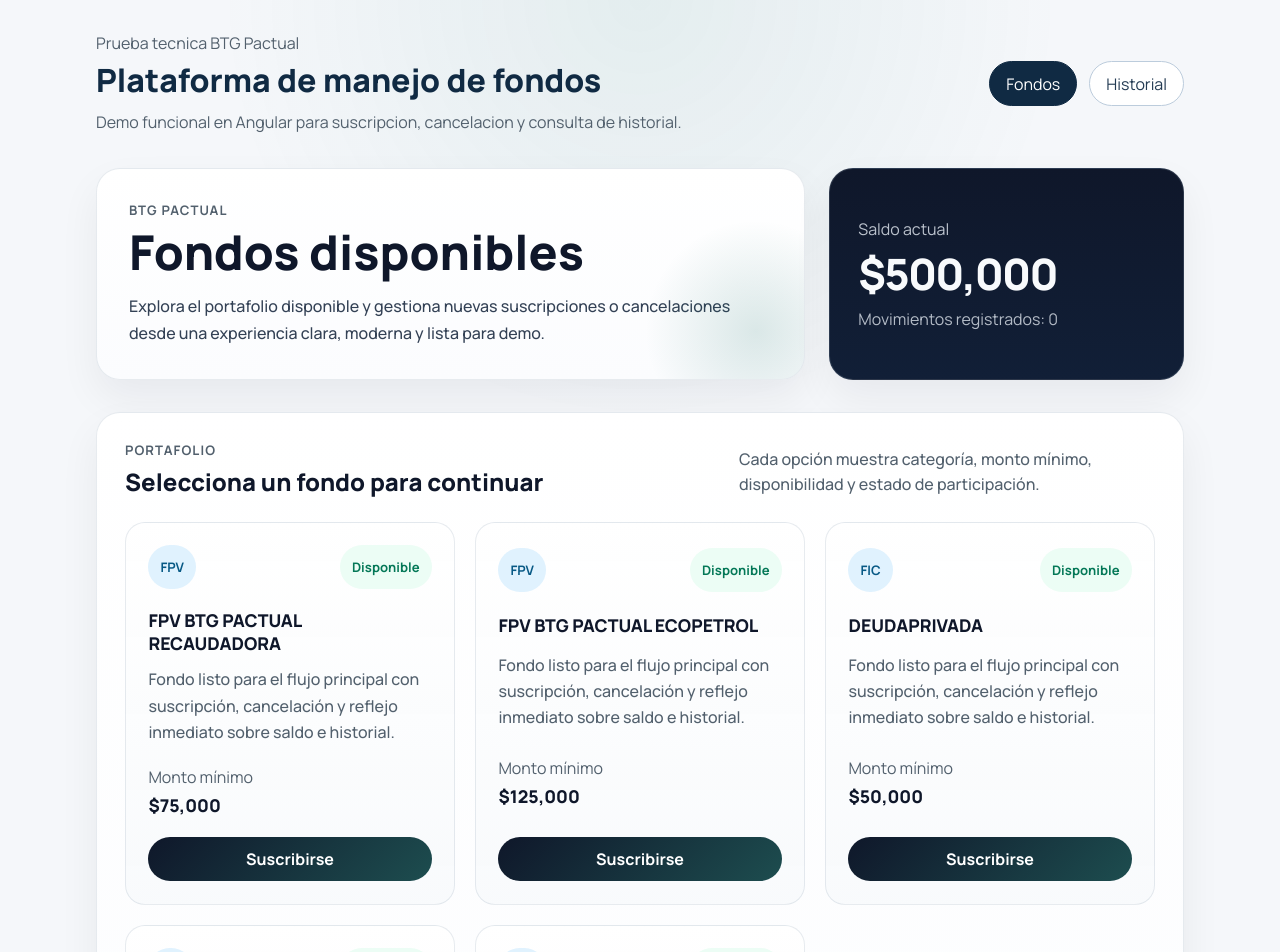
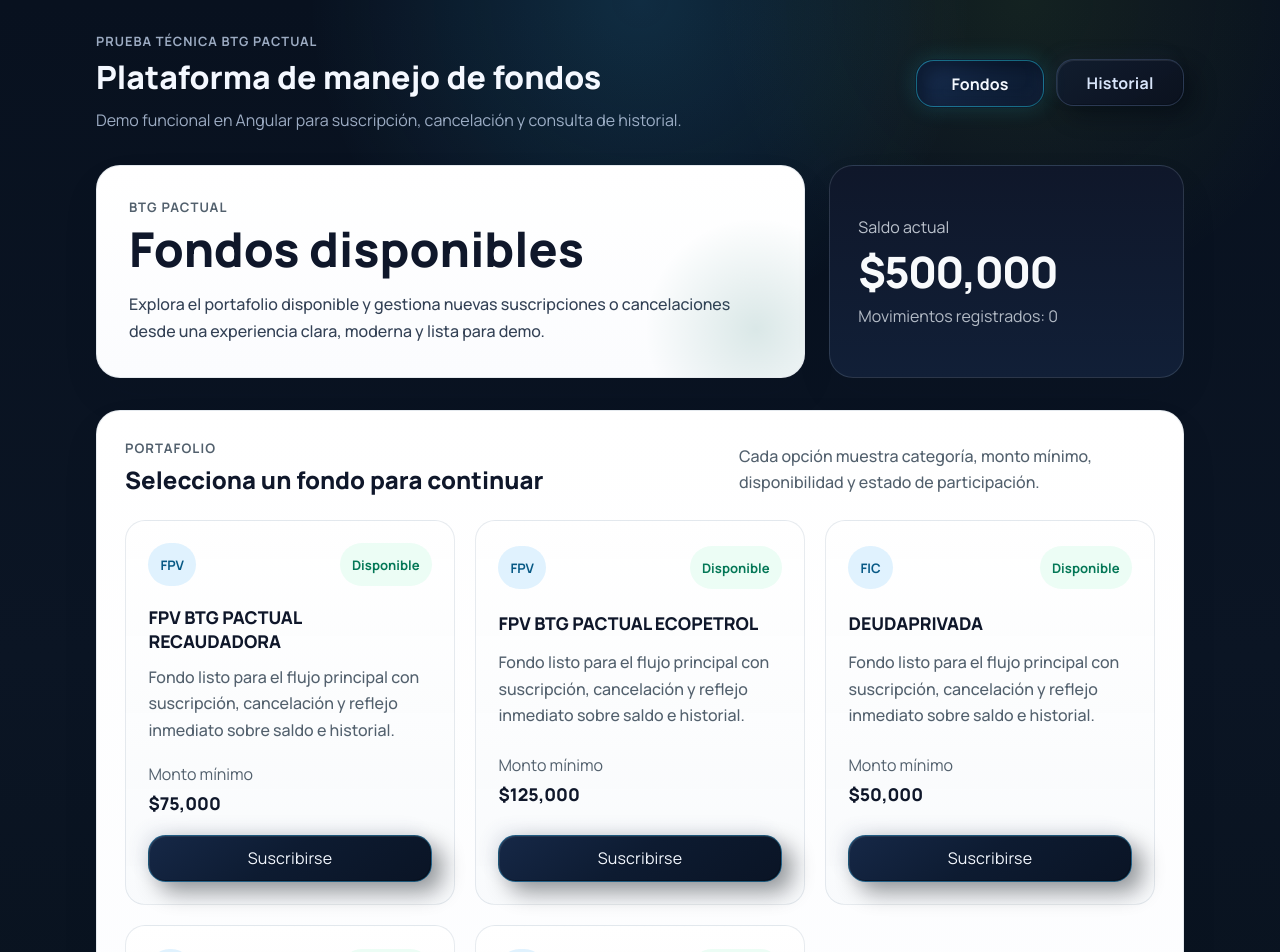
Before and after one commit to dienton82/btg-funds-app, an Angular app: page /funds in a window 1280 px wide. Shown: the top 952 px of the page. Built offline with nearby package versions, Linux system fonts and the light colour scheme.

Commit message:
refactor: unify button system with global dark neumorphism UI

```diff
--- a/src/app/app.html
+++ b/src/app/app.html
@@ -1,26 +1,26 @@
 <div class="app-shell">
   <header class="app-shell__header">
     <div>
-      <p class="app-shell__eyebrow">Prueba tecnica BTG Pactual</p>
+      <p class="app-shell__eyebrow">Prueba técnica BTG Pactual</p>
       <h1 class="app-shell__title">Plataforma de manejo de fondos</h1>
       <p class="app-shell__subtitle">
-        Demo funcional en Angular para suscripcion, cancelacion y consulta de historial.
+        Demo funcional en Angular para suscripción, cancelación y consulta de historial.
       </p>
     </div>
 
-    <nav class="app-shell__nav" aria-label="Navegacion principal">
+    <nav class="app-shell__nav" aria-label="Navegación principal">
       <a
         routerLink="/funds"
-        routerLinkActive="app-shell__link--active"
+        routerLinkActive="app-shell__link--active ui-button--active"
         [routerLinkActiveOptions]="{ exact: true }"
-        class="app-shell__link"
+        class="app-shell__link ui-button ui-button--outline"
       >
         Fondos
       </a>
       <a
         routerLink="/transactions"
-        routerLinkActive="app-shell__link--active"
-        class="app-shell__link"
+        routerLinkActive="app-shell__link--active ui-button--active"
+        class="app-shell__link ui-button ui-button--outline"
       >
         Historial
       </a>
--- a/src/app/app.scss
+++ b/src/app/app.scss
@@ -2,9 +2,10 @@
   display: block;
   min-height: 100vh;
   background:
-    radial-gradient(circle at top, rgba(15, 118, 110, 0.08), transparent 28%),
-    #f5f7fa;
-  color: #102a43;
+    radial-gradient(circle at top, rgba(56, 189, 248, 0.16), transparent 22%),
+    radial-gradient(circle at 80% 0%, rgba(163, 230, 53, 0.08), transparent 18%),
+    linear-gradient(180deg, #08111f 0%, #0b1524 48%, #07111b 100%);
+  color: #d8e6fb;
   font-family: 'Manrope', 'Segoe UI', sans-serif;
 }
 
@@ -15,8 +16,7 @@
 }
 
 :focus-visible {
-  outline: 3px solid rgba(37, 99, 235, 0.3);
-  outline-offset: 2px;
+  outline: 0;
 }
 
 .app-shell {
@@ -36,20 +36,26 @@
 .app-shell__eyebrow,
 .app-shell__subtitle {
   margin: 0;
-  color: #52606d;
+  color: rgba(199, 215, 241, 0.78);
 }
 
 .app-shell__eyebrow {
-  margin-bottom: 0.25rem;
+  margin-bottom: 0.3rem;
+  letter-spacing: 0.08em;
+  text-transform: uppercase;
+  font-size: 0.8rem;
+  font-weight: 700;
 }
 
 .app-shell__title {
   margin: 0;
+  color: #f4f8ff;
   font-weight: 800;
+  text-shadow: 0 1px 0 rgba(0, 0, 0, 0.22);
 }
 
 .app-shell__subtitle {
-  margin-top: 0.5rem;
+  margin-top: 0.55rem;
   max-width: 42rem;
   line-height: 1.6;
 }
@@ -61,26 +67,14 @@
 }
 
 .app-shell__link {
-  text-decoration: none;
-  color: #243b53;
-  padding: 0.65rem 1rem;
-  border-radius: 999px;
-  border: 1px solid #bcccdc;
-  background: #ffffff;
-  transition: background 160ms ease, border-color 160ms ease, color 160ms ease;
+  min-width: 8rem;
 }
 
-.app-shell__link:hover {
-  border-color: #94a3b8;
-  background: #f8fafc;
-  color: #243b53;
-}
-
-.app-shell__link--active,
-.app-shell__link--active:hover {
-  background: #102a43;
-  border-color: #102a43;
-  color: #ffffff;
+.app-shell__link--active {
+  --ui-button-bg: linear-gradient(145deg, #1a3156 0%, #10223d 48%, #0b182c 100%);
+  --ui-button-border-color: rgba(34, 211, 238, 0.42);
+  --ui-button-fg: #f3f8ff;
+  --ui-button-glow: 0 0 22px rgba(34, 211, 238, 0.18);
 }
 
 .app-shell__content {
--- a/src/app/features/funds/pages/funds-page/funds-page.component.html
+++ b/src/app/features/funds/pages/funds-page/funds-page.component.html
@@ -40,7 +40,7 @@
       <div class="cancel-dialog__actions">
         <button
           type="button"
-          class="button button--ghost"
+          class="button ui-button ui-button--outline"
           (click)="onDismissCancellation()"
           [disabled]="vm.isActionProcessing"
         >
@@ -48,7 +48,7 @@
         </button>
         <button
           type="button"
-          class="button button--danger"
+          class="button ui-button ui-button--danger"
           (click)="onConfirmCancellation({ fundId: fund.id })"
           [disabled]="vm.isActionProcessing"
         >
@@ -147,7 +147,7 @@
         <ng-container *ngIf="vm.subscribedFundIds.has(fund.id); else subscribeAction">
           <button
             type="button"
-            class="fund-card__action fund-card__action--secondary"
+            class="fund-card__action ui-button ui-button--danger"
             (click)="onRequestCancellation(fund)"
             [attr.aria-label]="'Cancelar participación en ' + formatFundName(fund.name)"
             [disabled]="vm.isActionProcessing"
@@ -159,7 +159,7 @@
         <ng-template #subscribeAction>
           <button
             type="button"
-            class="fund-card__action"
+            class="fund-card__action ui-button ui-button--primary"
             (click)="onSubscribe(fund)"
             [attr.aria-label]="'Suscribirse al fondo ' + formatFundName(fund.name)"
             [disabled]="vm.isActionProcessing"
--- a/src/app/features/funds/pages/funds-page/funds-page.component.scss
+++ b/src/app/features/funds/pages/funds-page/funds-page.component.scss
@@ -118,9 +118,9 @@
   left: 50%;
   width: min(calc(100vw - 2rem), 42rem);
   border-radius: 1.4rem;
-  border: 1px solid rgba(148, 163, 184, 0.22);
-  box-shadow: 0 24px 60px rgba(15, 23, 42, 0.18);
-  backdrop-filter: blur(14px);
+  border: 1px solid rgba(103, 138, 192, 0.18);
+  box-shadow: 0 24px 60px rgba(2, 6, 16, 0.3);
+  backdrop-filter: blur(16px);
 }
 
 .feedback-toast {
@@ -130,8 +130,8 @@
   display: grid;
   gap: 0.25rem;
   padding: 0.9rem 1.05rem;
-  background: linear-gradient(180deg, rgba(240, 253, 248, 0.96) 0%, rgba(236, 253, 245, 0.96) 100%);
-  border-color: rgba(12, 104, 92, 0.24);
+  background: linear-gradient(180deg, rgba(12, 24, 36, 0.94) 0%, rgba(8, 18, 28, 0.94) 100%);
+  border-color: rgba(34, 211, 238, 0.2);
 }
 
 .feedback-toast__body {
@@ -140,46 +140,29 @@
 }
 
 .feedback-toast__eyebrow {
-  color: #0f766e;
+  color: #67e8f9;
 }
 
 .feedback-toast__message {
   font-size: 0.98rem;
   line-height: 1.45;
   font-weight: 700;
-  color: #166534;
+  color: #f5fbff;
 }
 
 .feedback-toast--error {
-  background: linear-gradient(180deg, rgba(255, 247, 247, 0.96) 0%, rgba(255, 241, 242, 0.96) 100%);
-  border-color: rgba(190, 24, 93, 0.18);
+  background: linear-gradient(180deg, rgba(37, 22, 18, 0.96) 0%, rgba(26, 16, 13, 0.96) 100%);
+  border-color: rgba(251, 146, 60, 0.22);
 }
 
 .feedback-toast--error .feedback-toast__eyebrow,
 .feedback-toast--error .feedback-toast__message {
-  color: #9f1239;
+  color: #fed7aa;
 }
 
 .button,
 .fund-card__action {
-  min-height: 2.75rem;
-  padding: 0.65rem 0.95rem;
-  border: 0;
-  border-radius: 999px;
-  cursor: pointer;
-  transition: transform 160ms ease, opacity 160ms ease, box-shadow 160ms ease, background-color 160ms ease,
-    color 160ms ease, border-color 160ms ease;
-}
-
-.button:hover:not(:disabled),
-.fund-card__action:hover:not(:disabled) {
-  transform: translateY(-1px);
-}
-
-.button:disabled,
-.fund-card__action:disabled {
-  cursor: wait;
-  opacity: 0.72;
+  width: 100%;
 }
 
 .cancel-overlay {
@@ -195,8 +178,8 @@
   position: absolute;
   inset: 0;
   border: 0;
-  background: rgba(15, 23, 42, 0.28);
-  backdrop-filter: blur(8px);
+  background: rgba(5, 11, 21, 0.56);
+  backdrop-filter: blur(10px);
 }
 
 .cancel-dialog {
@@ -204,19 +187,24 @@
   z-index: 1;
   transform: translate(-50%, -50%);
   padding: 1.4rem;
-  background: linear-gradient(180deg, rgba(255, 250, 241, 0.98) 0%, rgba(255, 247, 237, 0.98) 100%);
-  border-color: rgba(180, 83, 9, 0.2);
+  background: linear-gradient(180deg, rgba(15, 24, 39, 0.98) 0%, rgba(9, 17, 29, 0.98) 100%);
+}
+
+.cancel-dialog__eyebrow {
+  color: rgba(251, 191, 36, 0.82);
 }
 
 .cancel-dialog__title {
   margin-top: 0.35rem;
   font-size: 1.4rem;
   font-weight: 800;
+  color: #f4f8ff;
 }
 
 .cancel-dialog__copy {
   margin-top: 0.6rem;
   line-height: 1.6;
+  color: rgba(203, 213, 225, 0.8);
 }
 
 .cancel-dialog__actions {
@@ -224,26 +212,6 @@
   gap: 0.75rem;
   flex-wrap: wrap;
   margin-top: 1.25rem;
-}
-
-.button--ghost {
-  background: rgba(255, 255, 255, 0.88);
-  color: #102a43;
-  border: 1px solid #cbd5e1;
-  font-weight: 700;
-}
-
-.button--ghost:hover:not(:disabled) {
-  background: #ffffff;
-  border-color: #94a3b8;
-  color: #0f172a;
-  box-shadow: 0 10px 24px rgba(15, 23, 42, 0.08);
-}
-
-.button--danger {
-  background: linear-gradient(135deg, #7f1d1d 0%, #b91c1c 100%);
-  color: #ffffff;
-  font-weight: 700;
 }
 
 .catalog {
@@ -369,21 +337,7 @@
 }
 
 .fund-card__action {
-  width: 100%;
-  justify-self: stretch;
   align-self: end;
-  background: linear-gradient(135deg, #0f172a 0%, #1d4d4f 100%);
-  color: #ffffff;
-  font-weight: 700;
-}
-
-.fund-card__action:active {
-  transform: translateY(0);
-  opacity: 0.94;
-}
-
-.fund-card__action--secondary {
-  background: linear-gradient(135deg, #7f1d1d 0%, #b91c1c 100%);
 }
 
 @media (min-width: 1180px) {
@@ -448,8 +402,4 @@
   .cancel-dialog {
     width: min(calc(100vw - 1.25rem), 100%);
   }
-
-  .button {
-    width: 100%;
-  }
 }
--- a/src/styles.scss
+++ b/src/styles.scss
@@ -1,5 +1,16 @@
 :root {
   font-family: 'Manrope', 'Segoe UI', sans-serif;
+  --ui-button-radius: 1.1rem;
+  --ui-button-border: rgba(144, 177, 255, 0.16);
+  --ui-button-text: #eaf2ff;
+  --ui-button-shadow: 10px 10px 22px rgba(2, 6, 15, 0.42), -7px -7px 16px rgba(60, 82, 130, 0.08),
+    inset 1px 1px 0 rgba(255, 255, 255, 0.08), inset -1px -1px 0 rgba(7, 13, 24, 0.55);
+  --ui-button-shadow-hover: 12px 12px 28px rgba(2, 6, 15, 0.45), -8px -8px 18px rgba(80, 110, 168, 0.09),
+    inset 1px 1px 0 rgba(255, 255, 255, 0.1), 0 0 0 1px rgba(96, 165, 250, 0.18), 0 0 18px rgba(34, 211, 238, 0.12);
+  --ui-button-shadow-pressed: inset 8px 8px 16px rgba(2, 6, 15, 0.46), inset -6px -6px 14px rgba(72, 98, 154, 0.08),
+    0 0 0 1px rgba(15, 23, 42, 0.62);
+  --ui-button-focus-ring: 0 0 0 2px rgba(8, 13, 25, 0.92), 0 0 0 5px rgba(34, 211, 238, 0.24),
+    0 0 18px rgba(34, 211, 238, 0.22);
 }
 
 html {
@@ -12,6 +23,7 @@
   margin: 0;
   font-family: inherit;
   text-rendering: optimizeLegibility;
+  background: #07111f;
 }
 
 button,
@@ -19,6 +31,93 @@
 select,
 textarea {
   font: inherit;
+}
+
+:where(.ui-button) {
+  --ui-button-bg: linear-gradient(145deg, #162238 0%, #0c1423 100%);
+  --ui-button-border-color: var(--ui-button-border);
+  --ui-button-fg: var(--ui-button-text);
+  --ui-button-glow: 0 0 20px rgba(34, 211, 238, 0.1);
+  appearance: none;
+  display: inline-flex;
+  align-items: center;
+  justify-content: center;
+  gap: 0.55rem;
+  min-height: 2.85rem;
+  padding: 0.72rem 1.15rem;
+  border-radius: var(--ui-button-radius);
+  border: 1px solid var(--ui-button-border-color);
+  background: var(--ui-button-bg);
+  box-shadow: var(--ui-button-shadow);
+  color: var(--ui-button-fg);
+  text-decoration: none;
+  font-weight: 700;
+  letter-spacing: 0.01em;
+  text-shadow: 0 1px 0 rgba(0, 0, 0, 0.22);
+  transition:
+    transform 180ms ease,
+    box-shadow 180ms ease,
+    border-color 180ms ease,
+    background 180ms ease,
+    color 180ms ease,
+    opacity 180ms ease;
+}
+
+:where(.ui-button):hover:not(:disabled) {
+  transform: translateY(-1px);
+  box-shadow: var(--ui-button-shadow-hover), var(--ui-button-glow);
+}
+
+:where(.ui-button):active:not(:disabled),
+:where(.ui-button.ui-button--active) {
+  transform: translateY(1px);
+  box-shadow: var(--ui-button-shadow-pressed), var(--ui-button-glow);
+}
+
+:where(.ui-button):focus-visible {
+  outline: 0;
+  box-shadow: var(--ui-button-shadow-hover), var(--ui-button-focus-ring), var(--ui-button-glow);
+}
+
+:where(.ui-button):disabled {
+  cursor: not-allowed;
+  opacity: 0.55;
+  box-shadow: 8px 8px 18px rgba(2, 6, 15, 0.28), inset 1px 1px 0 rgba(255, 255, 255, 0.04);
+  text-shadow: none;
+}
+
+:where(.ui-button--primary) {
+  --ui-button-bg: linear-gradient(145deg, #162847 0%, #0d1b31 48%, #0a1425 100%);
+  --ui-button-border-color: rgba(56, 189, 248, 0.38);
+  --ui-button-fg: #f2f7ff;
+  --ui-button-glow: 0 0 22px rgba(34, 211, 238, 0.14);
+}
+
+:where(.ui-button--secondary) {
+  --ui-button-bg: linear-gradient(145deg, #15272a 0%, #10211f 45%, #0c1718 100%);
+  --ui-button-border-color: rgba(163, 230, 53, 0.28);
+  --ui-button-fg: #edf8d6;
+  --ui-button-glow: 0 0 18px rgba(163, 230, 53, 0.12);
+}
+
+:where(.ui-button--outline) {
+  --ui-button-bg: linear-gradient(145deg, rgba(18, 29, 47, 0.96) 0%, rgba(11, 18, 31, 0.98) 100%);
+  --ui-button-border-color: rgba(129, 161, 214, 0.24);
+  --ui-button-fg: #d7e4f9;
+  --ui-button-glow: 0 0 16px rgba(96, 165, 250, 0.08);
+}
+
+:where(.ui-button--danger) {
+  --ui-button-bg: linear-gradient(145deg, #312018 0%, #24140f 45%, #190c09 100%);
+  --ui-button-border-color: rgba(251, 146, 60, 0.34);
+  --ui-button-fg: #fff1e8;
+  --ui-button-glow: 0 0 18px rgba(251, 146, 60, 0.14);
+}
+
+:where(.ui-button--icon) {
+  width: 2.85rem;
+  min-width: 2.85rem;
+  padding: 0;
 }
 
 .load-state,
--- a/tsconfig.app.json
+++ b/tsconfig.app.json
@@ -3,6 +3,7 @@
 {
   "extends": "./tsconfig.json",
   "compilerOptions": {
+    "rootDir": "./src",
     "outDir": "./out-tsc/app",
     "types": [
       "node"
```
Also changed, not shown: src/app/features/funds/components/subscribe-modal/subscribe-modal.component.html (+8 -3 lines), src/app/features/funds/components/subscribe-modal/subscribe-modal.component.scss (+25 -59 lines), 1 other file (tests, documents, lock files or other folders).
